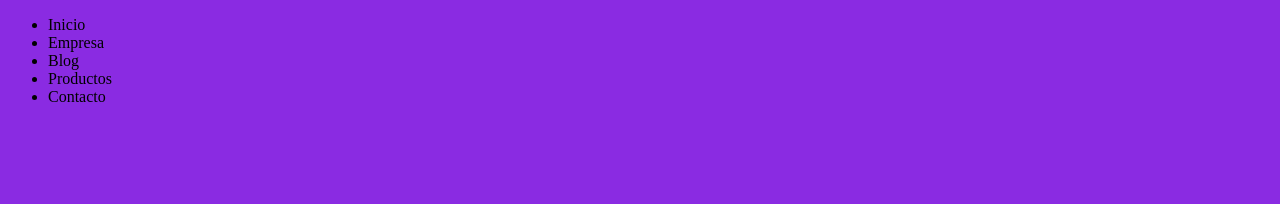
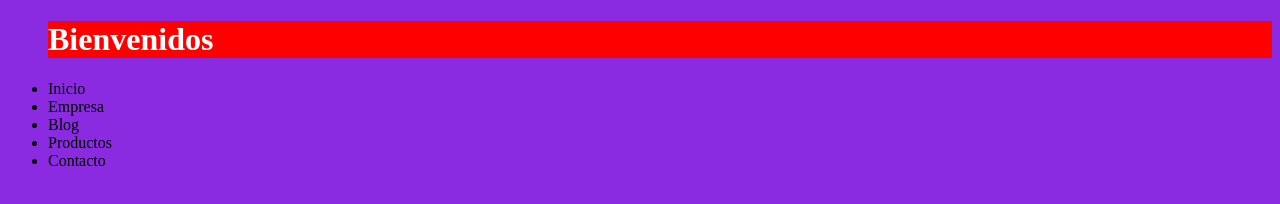
Before and after one commit to MarcoIvan10/proyecto1, a plain HTML site: page index.html in a window 1280 px wide. Drawn offline with Linux system fonts and the light colour scheme.

Commit message:
Actualizado index.html con H1

```diff
--- a/index.html
+++ b/index.html
@@ -9,6 +9,7 @@
 <body>
     <div class="navegacion"></div>
       <ul>
+        <h1>Bienvenidos</h1>
         <li>Inicio</li>
         <li>Empresa</li>
         <li>Blog</li>
```
